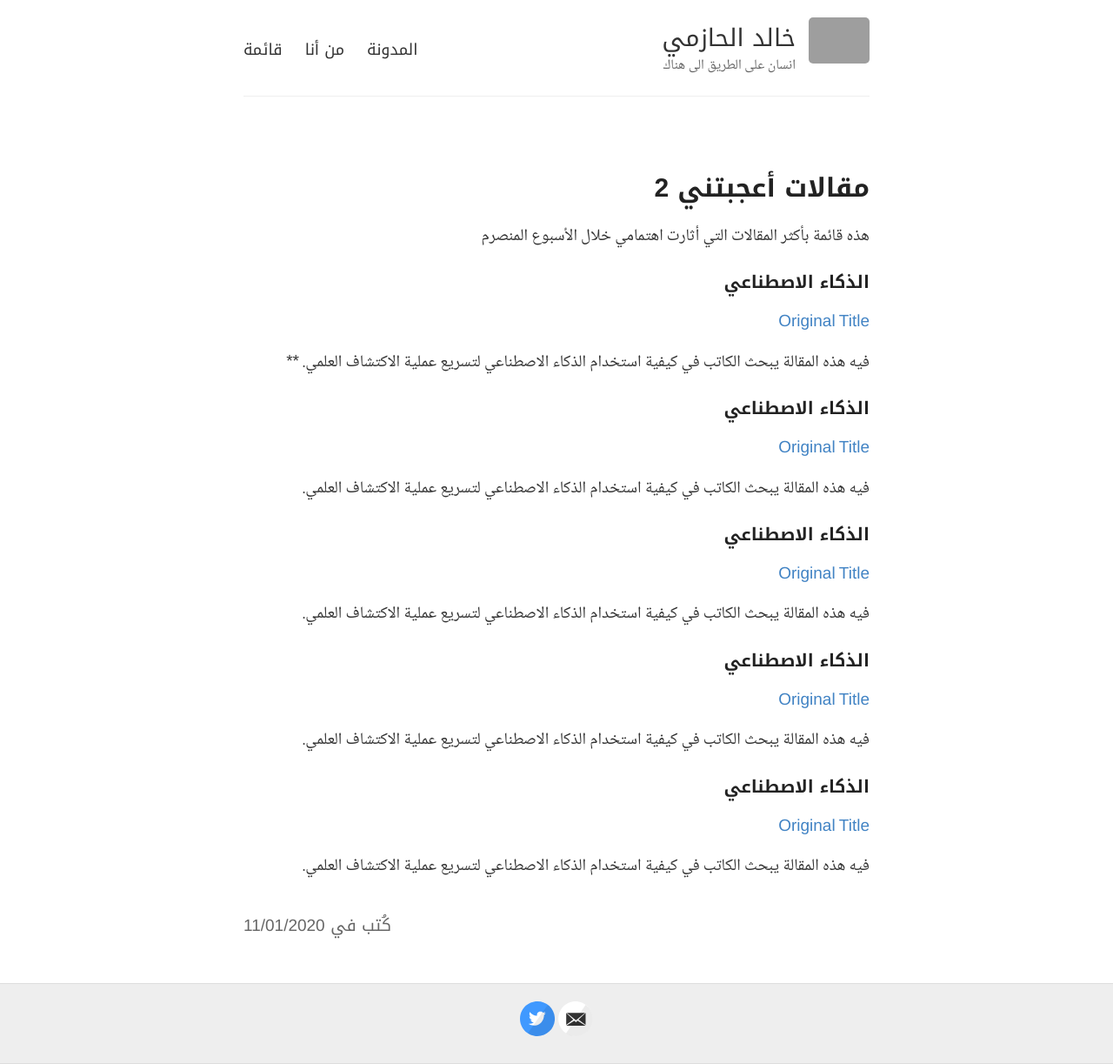
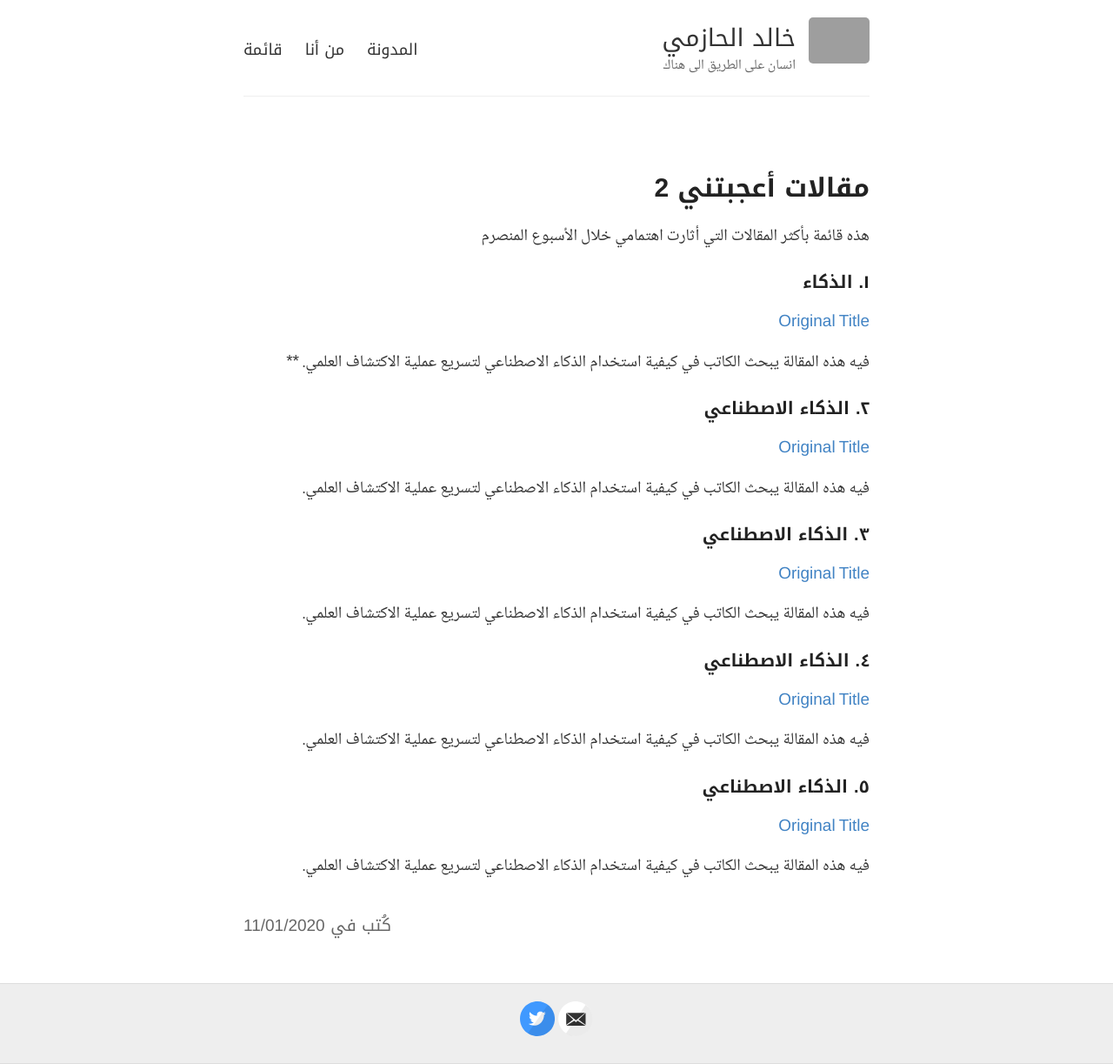
Before and after one commit to khalidlabs/arabic, a Jekyll site: the page built from _posts/2020-01-11-Articles2.md, in a window 1280 px wide. Shown: the whole page at 87% size. Built offline with Jekyll 4.4.1, drawn with Linux system fonts in a browser that asks for light colours; grey boxes are pictures that could not be loaded.

Commit message:
Update 2020-01-11-Articles2.md

```diff
--- a/_posts/2020-01-11-Articles2.md
+++ b/_posts/2020-01-11-Articles2.md
@@ -7,21 +7,21 @@ category: مقالات
 
 هذه قائمة بأكثر المقالات التي أثارت اهتمامي خلال الأسبوع المنصرم
 
-### الذكاء الاصطناعي
+### ١. الذكاء
 
 [Original Title](http://example.com)
 
 فيه هذه المقالة يبحث الكاتب في كيفية استخدام الذكاء الاصطناعي لتسريع عملية الاكتشاف العلمي.
 ****
 
-### الذكاء الاصطناعي
+### ٢. الذكاء الاصطناعي
 
 [Original Title](http://example.com)
 
 فيه هذه المقالة يبحث الكاتب في كيفية استخدام الذكاء الاصطناعي لتسريع عملية الاكتشاف العلمي.
 
 
-### الذكاء الاصطناعي
+### ٣. الذكاء الاصطناعي
 
 [Original Title](http://example.com)
 
@@ -29,7 +29,7 @@ category: مقالات
 
 
 
-### الذكاء الاصطناعي
+### ٤. الذكاء الاصطناعي
 
 [Original Title](http://example.com)
 
@@ -37,7 +37,7 @@ category: مقالات
 
 
 
-### الذكاء الاصطناعي
+### ٥. الذكاء الاصطناعي
 
 [Original Title](http://example.com)
 
```
